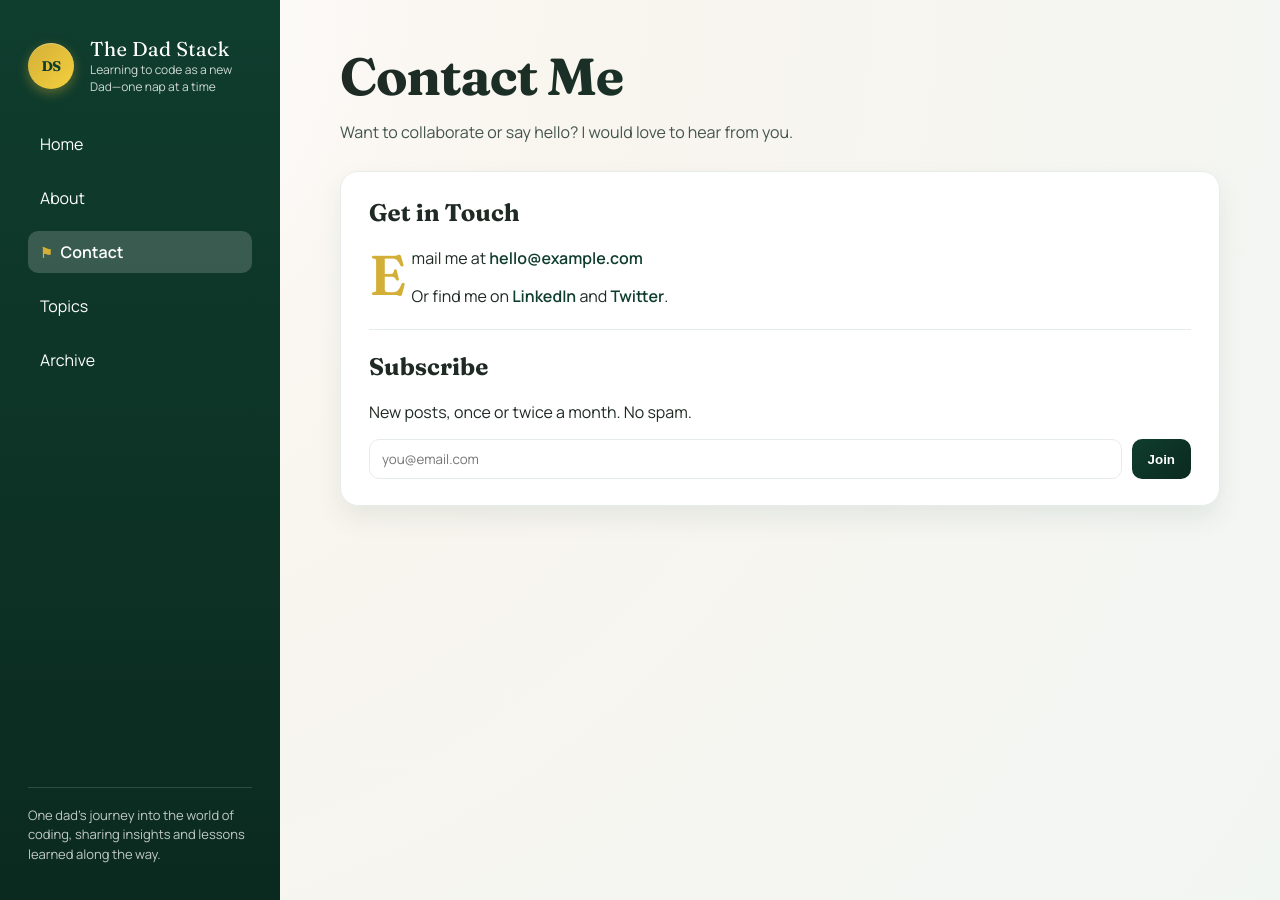
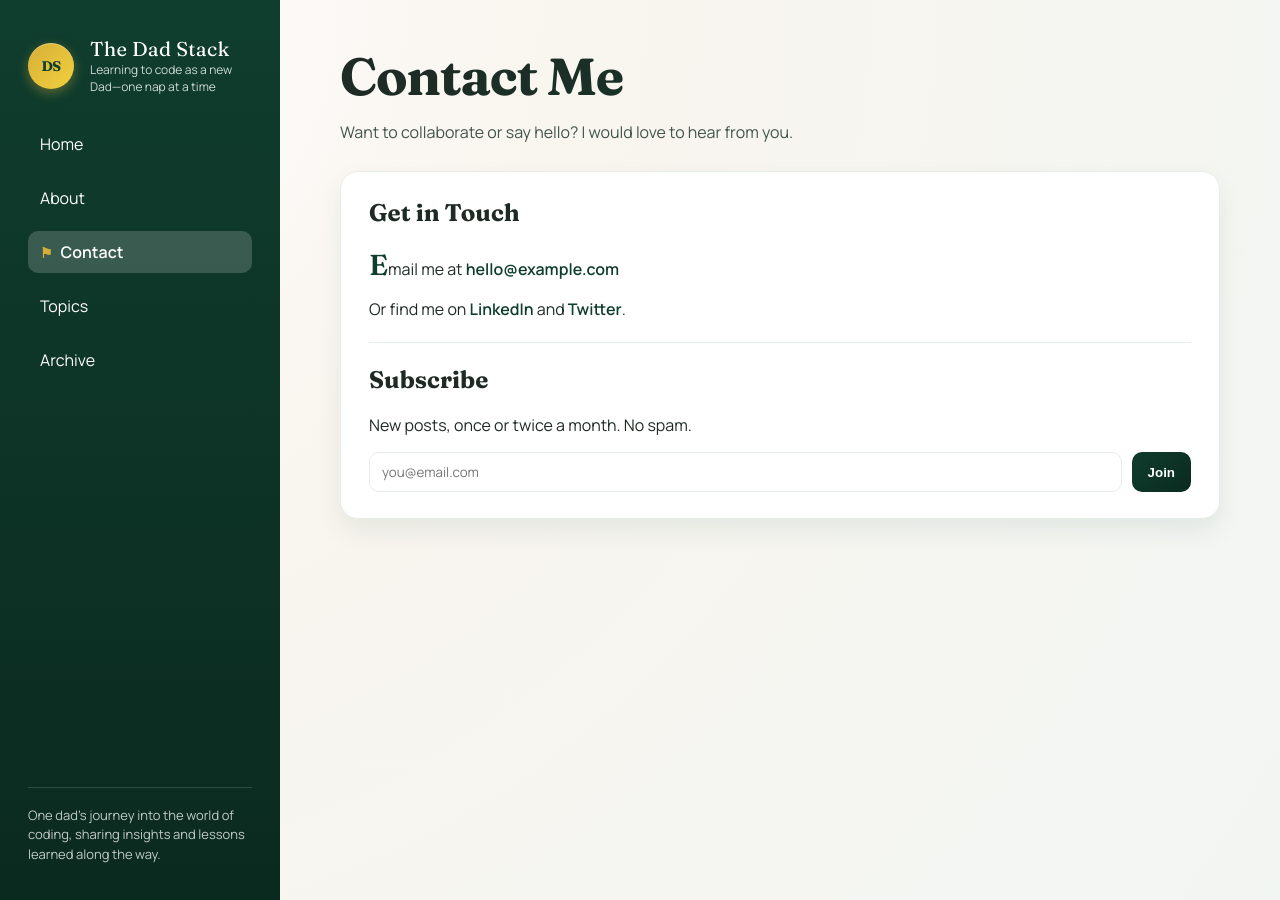
Before and after one commit to gmansims/gmansims.github.io, a Jekyll site: the page built from contact.md, in a window 1280 px wide. Built offline with Jekyll 4.4.1, drawn with Linux system fonts in a browser that asks for light colours.

Commit message:
Make drop cap styling more subtle
- Reduce size from 3.5em to 1.8em
- Change color from gold to masters-green
- Remove float for better text flow

Co-Authored-By: Claude Opus 4.5 <noreply@anthropic.com>

```diff
--- a/assets/css/styles.css
+++ b/assets/css/styles.css
@@ -287,15 +287,12 @@ a {
   transform-origin: left;
 }
 
-/* Decorative drop cap for card paragraphs */
+/* Subtle drop cap for card paragraphs */
 .card p:first-of-type::first-letter {
   font-family: "Fraunces", serif;
-  font-size: 3.5em;
+  font-size: 1.8em;
   font-weight: 600;
-  float: left;
-  line-height: 0.8;
-  margin: 0.1em 0.1em 0 0;
-  color: var(--gold);
+  color: var(--masters-green);
 }
 
 .list {
```
